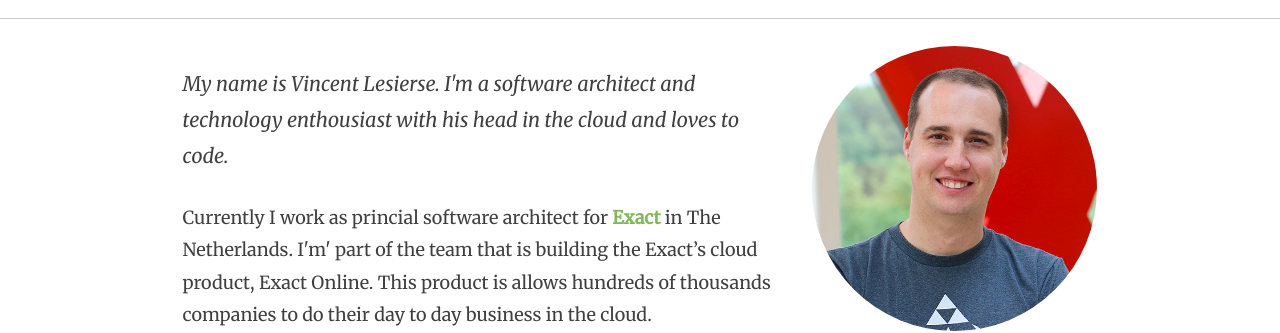
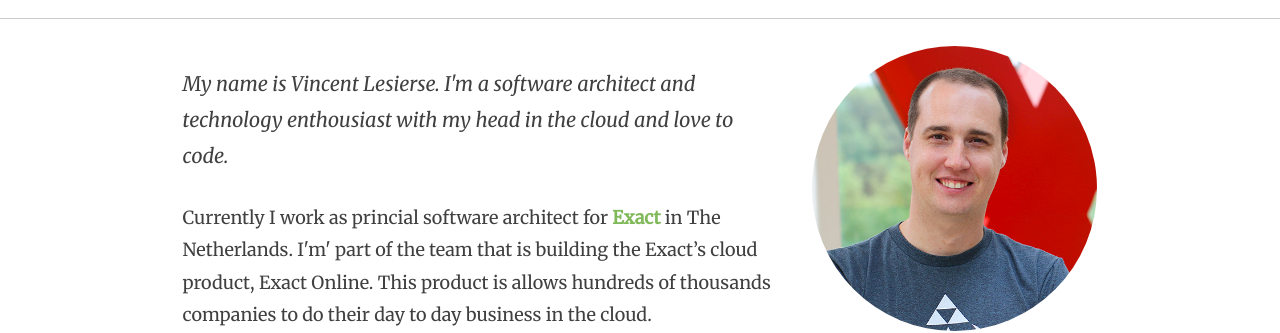
Before and after one commit to vlesierse/vlesierse.github.io, a Jekyll site: the page built from about.html, in a window 1280 px wide. Shown: the part 339-672 px from the top of the page. Built offline with Jekyll 4.4.1, drawn with Linux system fonts in a browser that asks for light colours; nearby versions of some CDN libraries.

Commit message:
Update about.html

```diff
--- a/about.html
+++ b/about.html
@@ -7,7 +7,7 @@ permalink: /about/
 ---
 
 <div class="col-sm-9 col-md-8 ">
-	<div class="post-intro">My name is Vincent Lesierse. I'm a software architect and technology enthousiast with his head in the cloud and loves to code.</div>
+	<div class="post-intro">My name is Vincent Lesierse. I'm a software architect and technology enthousiast with my head in the cloud and love to code.</div>
 		<p>Currently I work as princial software architect for <a href="http://www.exact.com" target="_blank">Exact</a> in The Netherlands. I'm' part of the team that is building the Exact’s cloud product, Exact Online. This product is allows hundreds of thousands companies to do their day to day business in the cloud.</p>
 		<p>Over the past 10+ years I collected my knowledge in developing hosted, multi tenant web applications focused on ERP and payment solutions. My skill set includes DevOps, continuous deployment, software and cloud patterns and allows me to contribute on all aspects of software development.</p>
 		<p>If you want to contact me, please send me an email (<a href="mailto://vincent@lesierse.com" target="_blank">vincent@lesierse.com</a>)</p>
```
